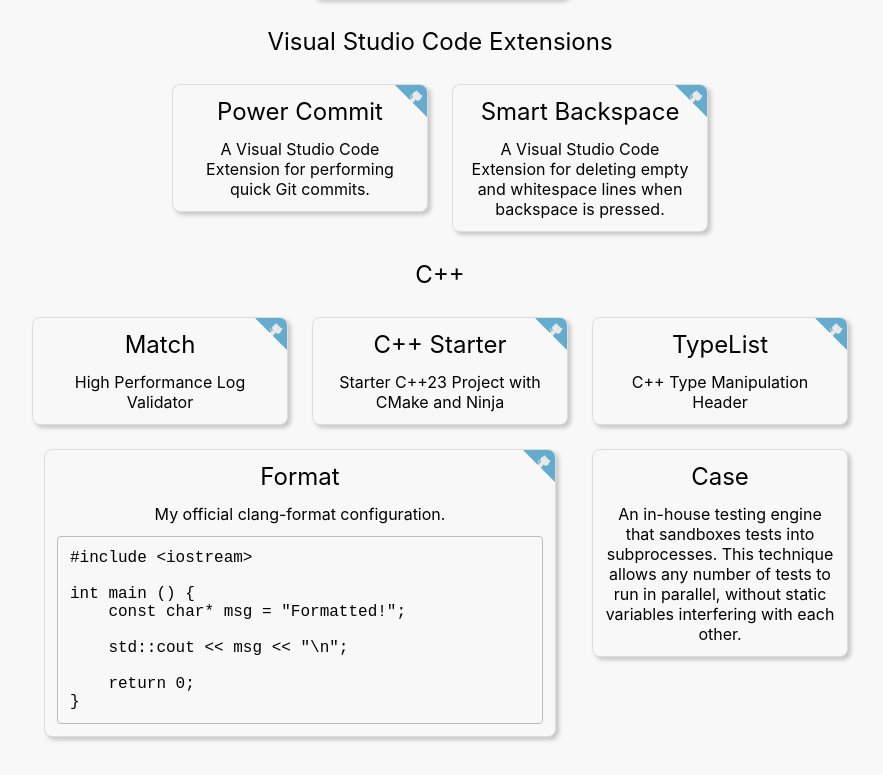
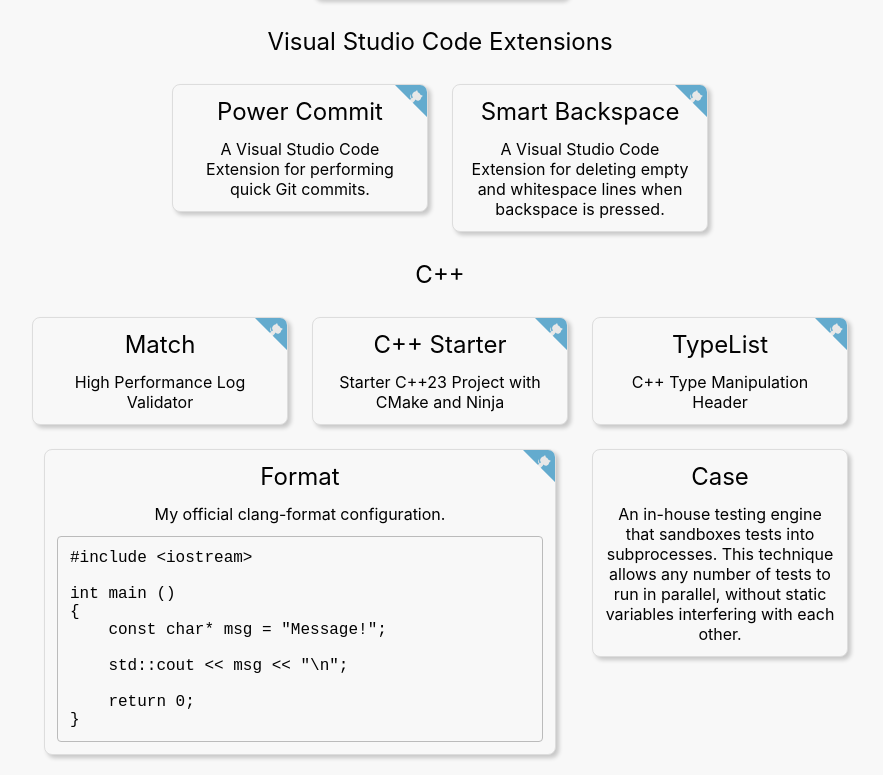
Before and after one commit to Eshnek/portfolio, a Vue app: page / in a window 1280 px wide. Shown: the part 498-1273 px from the top of the page, without its empty margins (200-1083 px from the left). Built offline with nearby package versions, Linux system fonts and the light colour scheme.

Commit message:
6/30/2023 19:23 +

```diff
--- a/src/components/Portfolio.vue
+++ b/src/components/Portfolio.vue
@@ -78,9 +78,11 @@
                         #include &lt;iostream&gt;
                         <br>
                         <br>
-                        int main () {
+                        int main ()
+                        <br>
+                        {
                             <br>
-                            &nbsp;&nbsp;&nbsp;&nbsp;const char* msg = "Formatted!";
+                            &nbsp;&nbsp;&nbsp;&nbsp;const char* msg = "Message!";
                             <br>
                             <br>
                             &nbsp;&nbsp;&nbsp;&nbsp;std::cout &lt;&lt; msg &lt;&lt; "\n";
```
